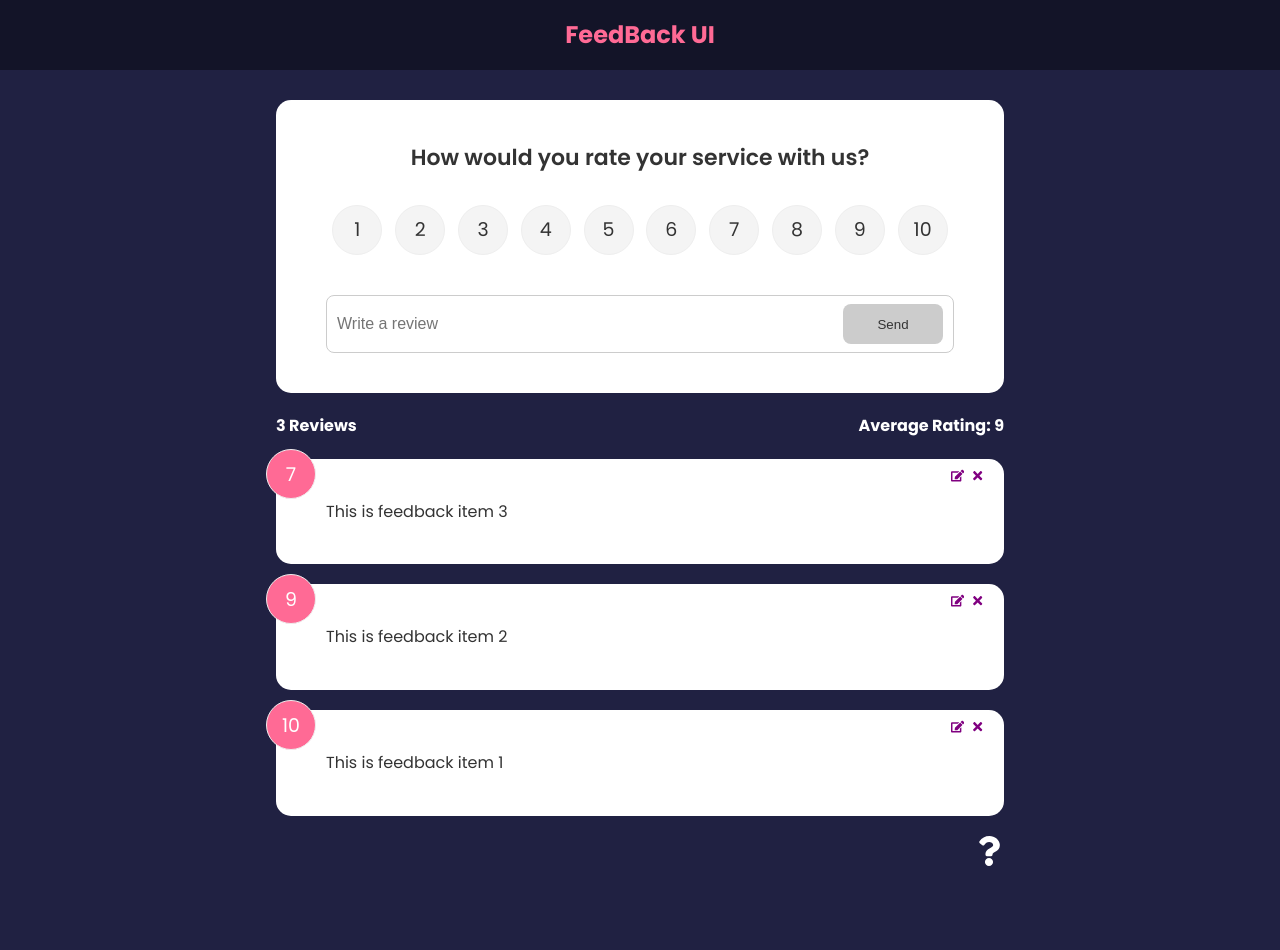
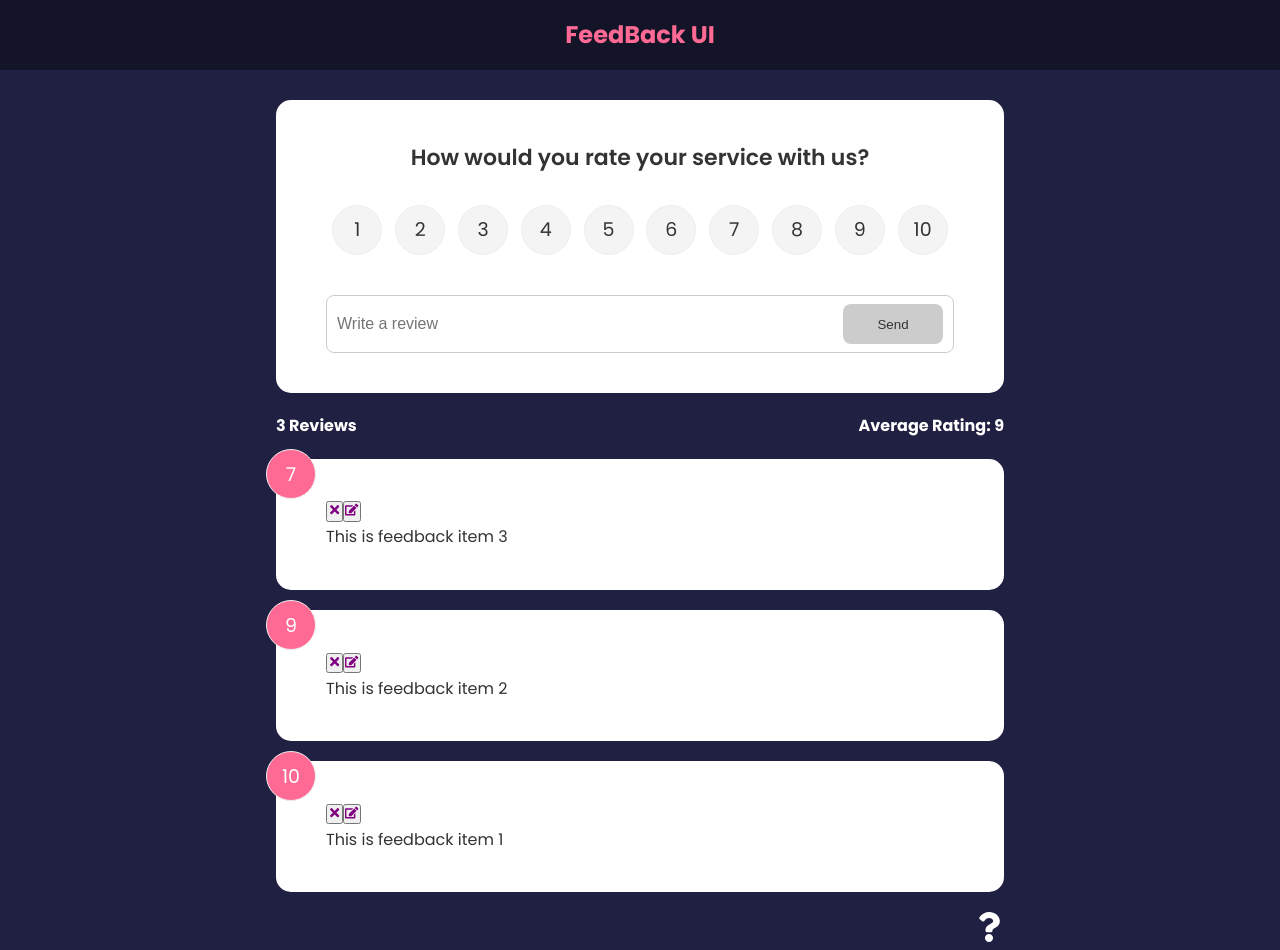
Before and after one commit to GUchechi/G-FeebBack-App, a React (Create React App) app: page / in a window 1280 px wide. Before the commit the page ends 873 px from the top, so only its background shows below. Built offline with nearby package versions, Linux system fonts and the light colour scheme; data requests are answered from the project's data file.

Commit message:
refactoring

```diff
--- a/src/index.css
+++ b/src/index.css
@@ -131,15 +131,7 @@ input:focus {
   left: -10px;
 }
 
-.close,
-.edit {
-  position: absolute;
-  top: 10px;
-  right: 20px;
-  cursor: pointer;
-  background: none;
-  border: none;
-}
+
 
 .edit {
   right: 40px;
```
